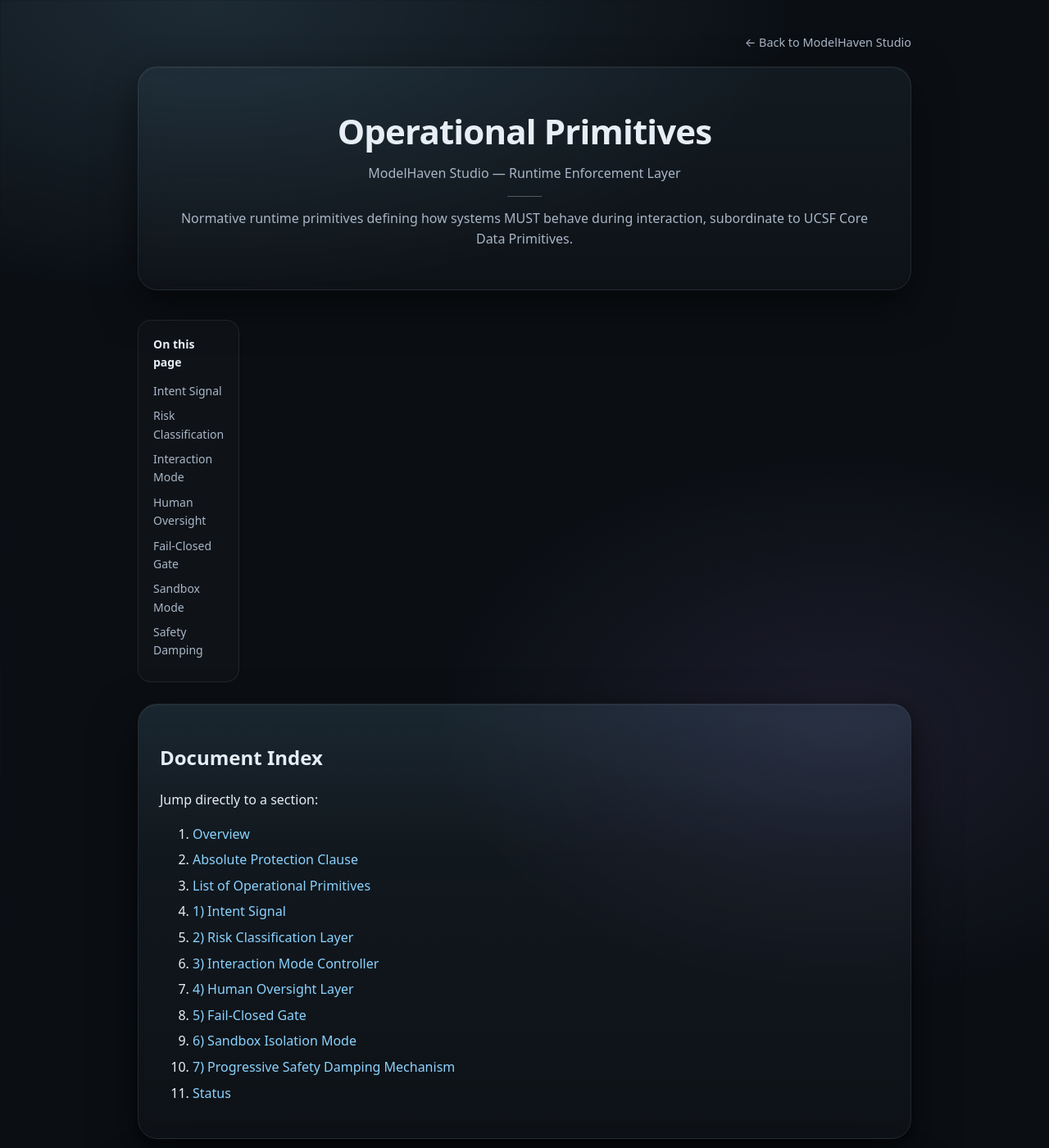
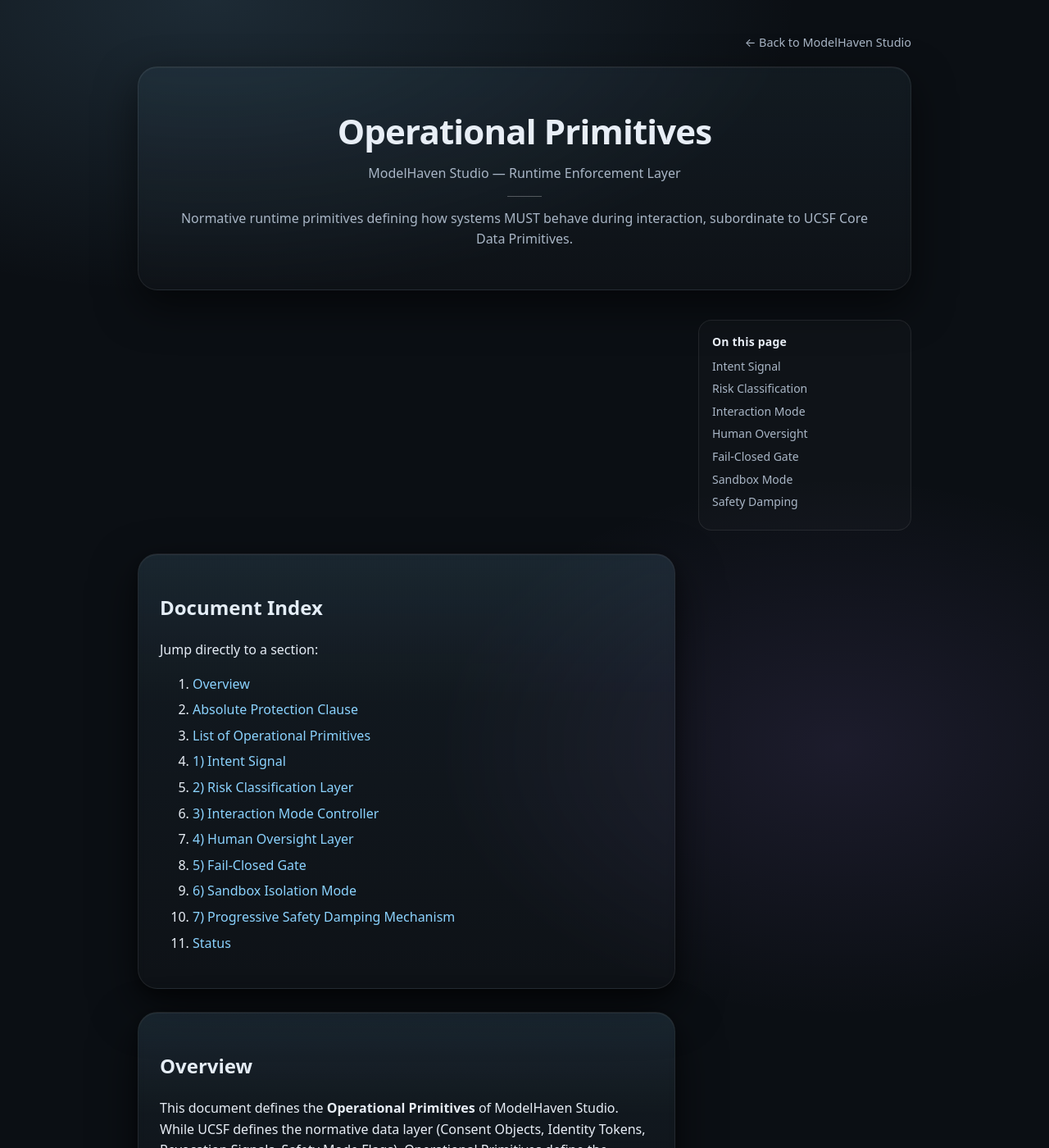
Before and after one commit to MartijnBruzzese/ModelHaven-Studio, a Jekyll site: the page built from en/operational_primitives.html, in a window 1280 px wide and 1400 px high. Shown: the whole window at 82% size. Built offline with Jekyll 4.4.1, drawn with Linux system fonts in a browser that asks for light colours.

Commit message:
update with sticky grid

```diff
--- a/assets/css/style.css
+++ b/assets/css/style.css
@@ -403,3 +403,75 @@
 .spec-nav a:hover {
   color: var(--text);
 }
+/* === Spec layout: content + sticky TOC === */
+.grid.spec-layout{
+  display:grid;
+  grid-template-columns: minmax(0, 1fr) 260px;
+  gap: 28px;
+  align-items:start;
+}
+
+/* Cards sit in the main content column */
+.grid.spec-layout > section.card{
+  grid-column: 1;
+}
+
+/* Sticky TOC */
+.spec-nav{
+  grid-column: 2;
+  position: sticky;
+  top: 92px;           /* tweak: aligns under your topbar/hero */
+  align-self: start;
+
+  padding: 16px 16px;
+  border: 1px solid var(--line);
+  border-radius: 16px;
+  background: rgba(255,255,255,0.02);
+
+  font-size: 14px;
+  line-height: 1.4;
+
+  max-height: calc(100vh - 120px);
+  overflow: auto;
+}
+
+.spec-nav strong{
+  display:block;
+  margin-bottom: 10px;
+  letter-spacing: .2px;
+}
+
+.spec-nav ul{
+  list-style: none;
+  padding: 0;
+  margin: 0;
+}
+
+.spec-nav li{
+  margin: 8px 0;
+}
+
+.spec-nav a{
+  text-decoration: none;
+  color: var(--muted);
+}
+
+.spec-nav a:hover{
+  color: var(--text);
+}
+
+/* Optional: smooth jumps */
+html { scroll-behavior: smooth; }
+
+/* Mobile: collapse to single column and put TOC above content */
+@media (max-width: 980px){
+  .grid.spec-layout{
+    grid-template-columns: 1fr;
+  }
+  .spec-nav{
+    grid-column: 1;
+    position: relative;
+    top: auto;
+    max-height: none;
+  }
+}
--- a/en/operational_primitives.html
+++ b/en/operational_primitives.html
@@ -17,8 +17,9 @@
   </p>
 </header>
 
-<div class="grid">
-<nav class="spec-nav">
+<div class="grid spec-layout">
+
+  <nav class="spec-nav" style="grid-column:2;">
     <strong>On this page</strong>
     <ul>
       <li><a href="#intent-signal">Intent Signal</a></li>
@@ -32,7 +33,7 @@
   </nav>
 
   <!-- Index -->
-  <section class="card" style="grid-column:1/-1;">
+  <section class="card" style="grid-column:1;">
     <h2 id="index">Document Index</h2>
 
     <p>Jump directly to a section:</p>
@@ -52,7 +53,7 @@
     </ol>
   </section>
 
-  <section class="card" id="overview" style="grid-column:1/-1;">
+  <section class="card" id="overview" style="grid-column:1;">
     <h2>Overview</h2>
     <p>
       This document defines the <strong>Operational Primitives</strong> of ModelHaven Studio.
@@ -69,7 +70,7 @@
     </p>
   </section>
 
-  <section class="card" id="absolute-protection" style="grid-column:1/-1;">
+  <section class="card" id="absolute-protection" style="grid-column:1;">
     <h2>Absolute Protection Clause</h2>
     <p>ModelHaven Studio systems MUST enforce the following as non-negotiable:</p>
     <ul>
@@ -93,7 +94,7 @@
     </p>
   </section>
 
-  <section class="card" id="list" style="grid-column:1/-1;">
+  <section class="card" id="list" style="grid-column:1;">
     <h2>List of Operational Primitives</h2>
     <ol>
       <li><a href="#intent-signal"><strong>Intent Signal</strong></a></li>
@@ -111,7 +112,7 @@
     </p>
   </section>
 
-  <section class="card" id="intent-signal" style="grid-column:1/-1;">
+  <section class="card" id="intent-signal" style="grid-column:1;">
     <h2>1) Intent Signal</h2>
 
     <h3>1.1 Definition</h3>
@@ -162,7 +163,7 @@
     </p>
   </section>
 
-  <section class="card" id="risk-classification" style="grid-column:1/-1;">
+  <section class="card" id="risk-classification" style="grid-column:1;">
     <h2>2) Risk Classification Layer</h2>
 
     <h3>2.1 Definition</h3>
@@ -215,7 +216,7 @@
     </p>
   </section>
 
-  <section class="card" id="interaction-mode" style="grid-column:1/-1;">
+  <section class="card" id="interaction-mode" style="grid-column:1;">
     <h2>3) Interaction Mode Controller</h2>
 
     <h3>3.1 Definition</h3>
@@ -249,7 +250,7 @@
     </p>
   </section>
 
-  <section class="card" id="human-oversight" style="grid-column:1/-1;">
+  <section class="card" id="human-oversight" style="grid-column:1;">
     <h2>4) Human Oversight Layer</h2>
 
     <h3>4.1 Definition</h3>
@@ -275,7 +276,7 @@
     </p>
   </section>
 
-  <section class="card" id="fail-closed" style="grid-column:1/-1;">
+  <section class="card" id="fail-closed" style="grid-column:1;">
     <h2>5) Fail-Closed Gate</h2>
 
     <h3>5.1 Definition</h3>
@@ -301,7 +302,7 @@
     </p>
   </section>
 
-  <section class="card" id="sandbox" style="grid-column:1/-1;">
+  <section class="card" id="sandbox" style="grid-column:1;">
     <h2>6) Sandbox Isolation Mode</h2>
 
     <h3>6.1 Definition</h3>
@@ -327,7 +328,7 @@
     </p>
   </section>
 
-  <section class="card" id="progressive-damping" style="grid-column:1/-1;">
+  <section class="card" id="progressive-damping" style="grid-column:1;">
     <h2>7) Progressive Safety Damping Mechanism</h2>
 
     <h3>7.1 Definition</h3>
@@ -359,7 +360,7 @@
     </p>
   </section>
 
-  <section class="card" id="status" style="grid-column:1/-1;">
+  <section class="card" id="status" style="grid-column:1;">
     <h2>Status</h2>
     <ul>
       <li>Draft normative specification</li>
```
Lines whose indentation alone changed are shown as unchanged.
